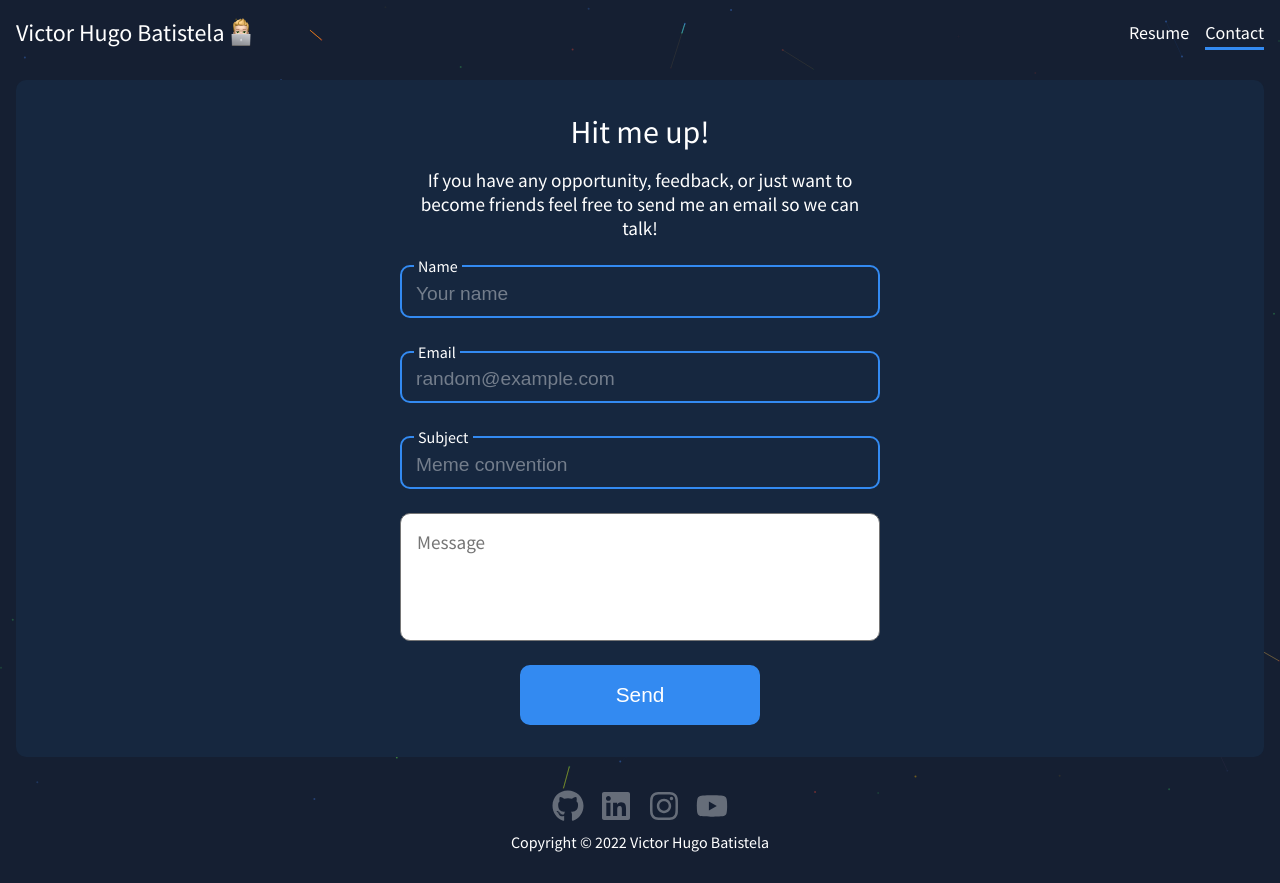
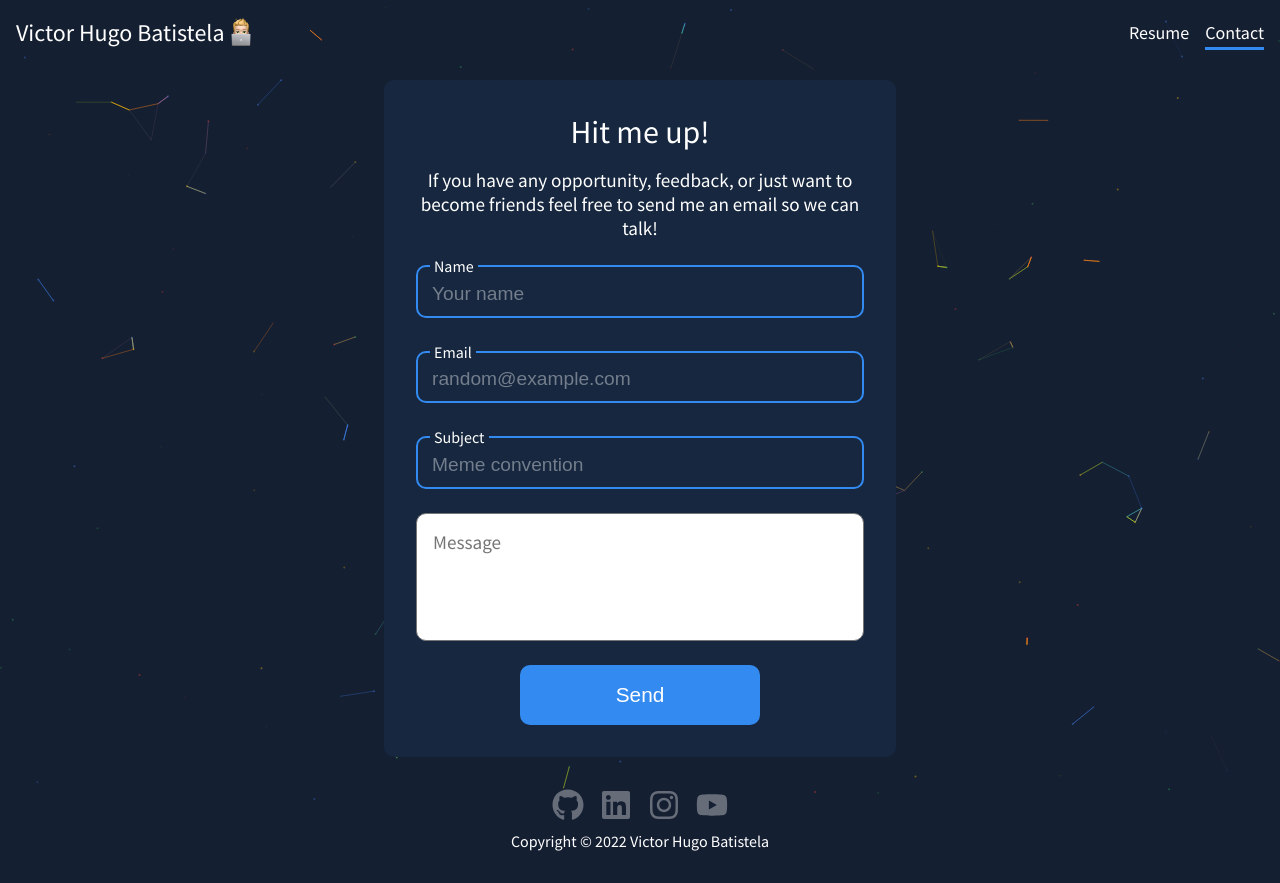
Before and after one commit to bavichugo/bavichugo-website, a React (Create React App) app: page /contact in a window 1280 px wide. Built offline with nearby package versions, Linux system fonts and the light colour scheme.

Commit message:
Fix header, content, and footer layout

```diff
--- a/src/App.js
+++ b/src/App.js
@@ -12,8 +12,8 @@ const App = () => {
   return (
     <div className="app">
       <CustomParticles />
+      <NavBar />
       <div className="app__inner-container">
-        <NavBar />
         <MainCenteredLayout>
           <Routes>
             <Route path="/" element={<Home />} />
--- a/src/App.scss
+++ b/src/App.scss
@@ -1,10 +1,15 @@
 @import "./constants.scss";
 
-.app, .app__inner-container {
-  position: relative;
-  min-height: 100vh;
+.app {
+  height: 100%;
+  display: flex;
+  flex-direction: column;
 }
 
 .app__inner-container {
-  padding-bottom: $footer-height + 1rem; // Footer height
+  flex: 1;
+  display: flex;
+  align-items: center;
+  margin-bottom: 2rem;
+  z-index: 1;
 }
--- a/src/components/layout/Footer.scss
+++ b/src/components/layout/Footer.scss
@@ -1,8 +1,6 @@
 @import "../../constants.scss";
 
 .footer__container {
-  position: absolute;
-  bottom: 0;
   width: 100%;
   height: $footer-height;
   display: flex;
@@ -10,6 +8,8 @@
   justify-content: center;
   align-items: center;
   background-color: "transparent";
+  padding-bottom: 2rem;
+
 
   p {
     margin: 0;
```
Also changed, not shown: src/components/layout/Footer.js (+3 -5 lines).
